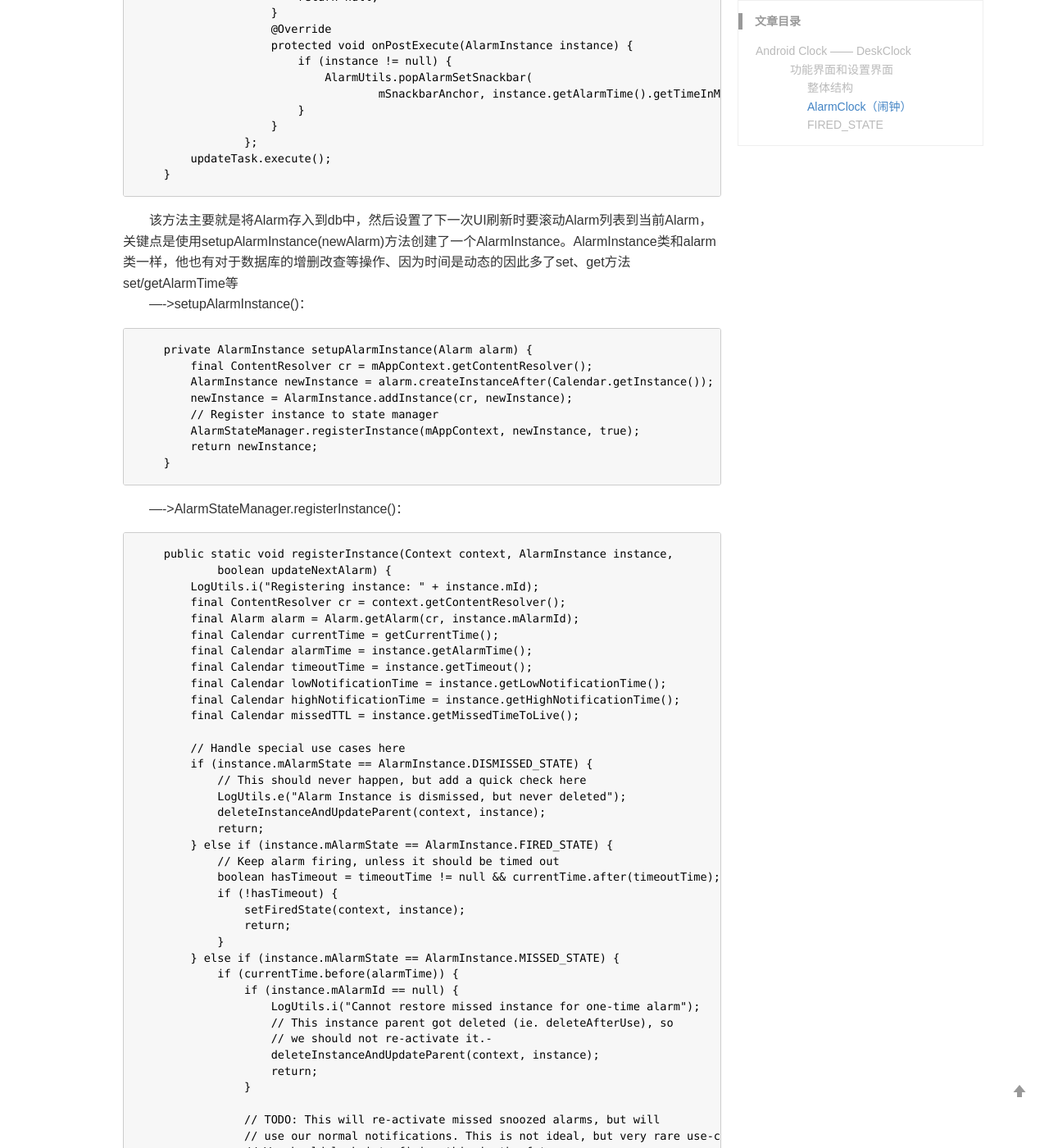
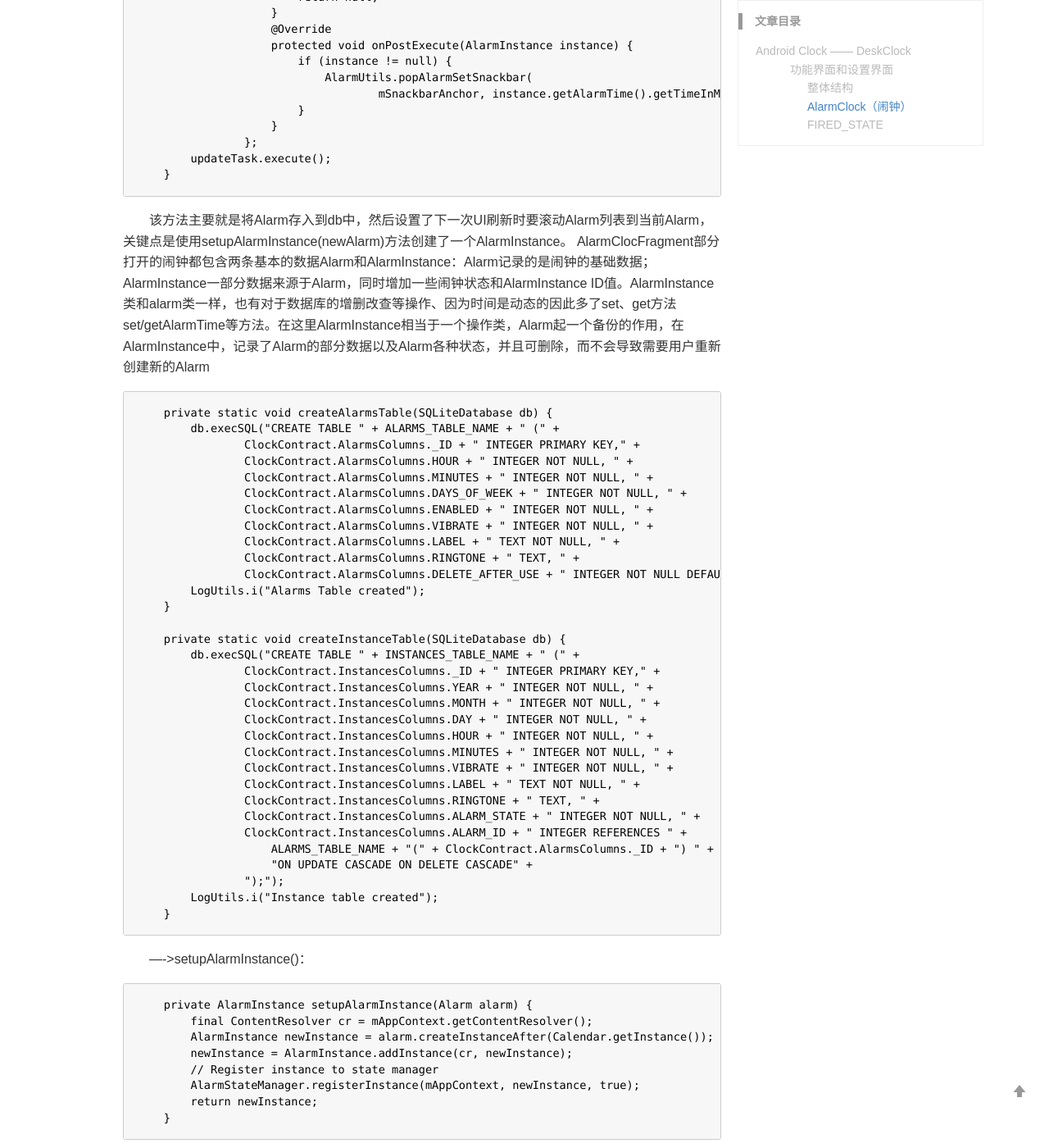
Before and after one commit to BugLiee/BugLiee.github.io, a Jekyll site: the page built from _posts/2020-05-13-blog.md, in a window 1280 px wide and 1400 px high, scrolled down 3417 px. Shown: the whole window at 82% size. Built offline with Jekyll 4.4.1, drawn with Linux system fonts in a browser that asks for light colours; comment, search, counter and statistics services are not loaded; some of the changed text lies outside the part shown.

Commit message:
Update 2020-05-13-blog.md

````diff
--- a/_posts/2020-05-13-blog.md
+++ b/_posts/2020-05-13-blog.md
@@ -138,7 +138,43 @@ keywords: Android系统
         updateTask.execute();
     }
 ```
-　　该方法主要就是将Alarm存入到db中，然后设置了下一次UI刷新时要滚动Alarm列表到当前Alarm，关键点是使用setupAlarmInstance(newAlarm)方法创建了一个AlarmInstance。AlarmInstance类和alarm类一样，他也有对于数据库的增删改查等操作、因为时间是动态的因此多了set、get方法set/getAlarmTime等<br>
+　　该方法主要就是将Alarm存入到db中，然后设置了下一次UI刷新时要滚动Alarm列表到当前Alarm，关键点是使用setupAlarmInstance(newAlarm)方法创建了一个AlarmInstance。 AlarmClocFragment部分打开的闹钟都包含两条基本的数据Alarm和AlarmInstance：Alarm记录的是闹钟的基础数据；AlarmInstance一部分数据来源于Alarm，同时增加一些闹钟状态和AlarmInstance ID值。AlarmInstance类和alarm类一样，也有对于数据库的增删改查等操作、因为时间是动态的因此多了set、get方法set/getAlarmTime等方法。在这里AlarmInstance相当于一个操作类，Alarm起一个备份的作用，在AlarmInstance中，记录了Alarm的部分数据以及Alarm各种状态，并且可删除，而不会导致需要用户重新创建新的Alarm<br>
+```Java
+    private static void createAlarmsTable(SQLiteDatabase db) {
+        db.execSQL("CREATE TABLE " + ALARMS_TABLE_NAME + " (" +
+                ClockContract.AlarmsColumns._ID + " INTEGER PRIMARY KEY," +
+                ClockContract.AlarmsColumns.HOUR + " INTEGER NOT NULL, " +
+                ClockContract.AlarmsColumns.MINUTES + " INTEGER NOT NULL, " +
+                ClockContract.AlarmsColumns.DAYS_OF_WEEK + " INTEGER NOT NULL, " +
+                ClockContract.AlarmsColumns.ENABLED + " INTEGER NOT NULL, " +
+                ClockContract.AlarmsColumns.VIBRATE + " INTEGER NOT NULL, " +
+                ClockContract.AlarmsColumns.LABEL + " TEXT NOT NULL, " +
+                ClockContract.AlarmsColumns.RINGTONE + " TEXT, " +
+                ClockContract.AlarmsColumns.DELETE_AFTER_USE + " INTEGER NOT NULL DEFAULT 0);");
+        LogUtils.i("Alarms Table created");
+    }
+
+    private static void createInstanceTable(SQLiteDatabase db) {
+        db.execSQL("CREATE TABLE " + INSTANCES_TABLE_NAME + " (" +
+                ClockContract.InstancesColumns._ID + " INTEGER PRIMARY KEY," +
+                ClockContract.InstancesColumns.YEAR + " INTEGER NOT NULL, " +
+                ClockContract.InstancesColumns.MONTH + " INTEGER NOT NULL, " +
+                ClockContract.InstancesColumns.DAY + " INTEGER NOT NULL, " +
+                ClockContract.InstancesColumns.HOUR + " INTEGER NOT NULL, " +
+                ClockContract.InstancesColumns.MINUTES + " INTEGER NOT NULL, " +
+                ClockContract.InstancesColumns.VIBRATE + " INTEGER NOT NULL, " +
+                ClockContract.InstancesColumns.LABEL + " TEXT NOT NULL, " +
+                ClockContract.InstancesColumns.RINGTONE + " TEXT, " +
+                ClockContract.InstancesColumns.ALARM_STATE + " INTEGER NOT NULL, " +
+                ClockContract.InstancesColumns.ALARM_ID + " INTEGER REFERENCES " +
+                    ALARMS_TABLE_NAME + "(" + ClockContract.AlarmsColumns._ID + ") " +
+                    "ON UPDATE CASCADE ON DELETE CASCADE" +
+                ");");
+        LogUtils.i("Instance table created");
+    }
+```
+
+
 　　---->setupAlarmInstance()：
 ```Java
     private AlarmInstance setupAlarmInstance(Alarm alarm) {
@@ -352,4 +388,66 @@ keywords: Android系统
 > **DISMISS_STATE:** 这个状态表示定时结束了，会根据定时项目的设置判断是否需要重复，从而决定要删除这个项目还是继续设定一个新的定时。<br>
 
 #### FIRED_STATE
-  下面我们先看看**FIRED_STATE**状态，也就是Alarm被执行，开始响铃<br>
+  　下面我们先看看**FIRED_STATE**状态，也就是Alarm被执行，开始响铃<br>
+　　在AlarmService的onStartCommand方法中，对**FIRED_STATE**进行了判断处理，调用startAlarm()方法：
+``` Java
+    private void startAlarm(AlarmInstance instance) {
+        LogUtils.v("AlarmService.start with instance: " + instance.mId);
+        if (mCurrentAlarm != null) {
+            AlarmStateManager.setMissedState(this, mCurrentAlarm);
+            //先停止当前存在的Alarm，在通知栏提醒，有Alarm响起过
+            stopCurrentAlarm();
+        }
+
+        AlarmAlertWakeLock.acquireCpuWakeLock(this);
+
+        mCurrentAlarm = instance;//设置当前Alarm
+        AlarmNotifications.showAlarmNotification(this, mCurrentAlarm);//在状态栏显示通知
+        mTelephonyManager.listen(mPhoneStateListener.init(), PhoneStateListener.LISTEN_CALL_STATE);
+        AlarmKlaxon.start(this, mCurrentAlarm);//播放闹钟铃声并震动
+        sendBroadcast(new Intent(ALARM_ALERT_ACTION));//发送广播
+    }
+```
+　　AlarmAlertWakeLock获取POWER相关服务，然后请求唤醒cpu：
+```Java
+    public static PowerManager.WakeLock createPartialWakeLock(Context context) {
+        PowerManager pm = (PowerManager) context.getSystemService(Context.POWER_SERVICE);
+        return pm.newWakeLock(PowerManager.PARTIAL_WAKE_LOCK, TAG);
+    }
+
+    //
+    public static void acquireCpuWakeLock(Context context) {
+        if (sCpuWakeLock != null) {
+            return;
+        }
+
+        sCpuWakeLock = createPartialWakeLock(context);
+        sCpuWakeLock.acquire();
+    }
+```
+　　AlarmKlaxon.start---->
+``` Java
+    public static void start(Context context, AlarmInstance instance) {
+        // Make sure we are stopped before starting
+        stop(context);
+        LogUtils.v("AlarmKlaxon.start()");
+
+        if (!AlarmInstance.NO_RINGTONE_URI.equals(instance.mRingtone)) {
+        //如果需要播放铃声
+            final long crescendoDuration = DataModel.getDataModel().getAlarmCrescendoDuration();
+            getAsyncRingtonePlayer(context).play(instance.mRingtone, crescendoDuration);
+        }
+
+        if (instance.mVibrate) {
+        //如果需要震动则调用
+            final Vibrator vibrator = getVibrator(context);
+            if (Utils.isLOrLater()) {
+                vibrateLOrLater(vibrator);
+            } else {
+                vibrator.vibrate(VIBRATE_PATTERN, 0);
+            }
+        }
+
+        sStarted = true;
+    }
+```
````
